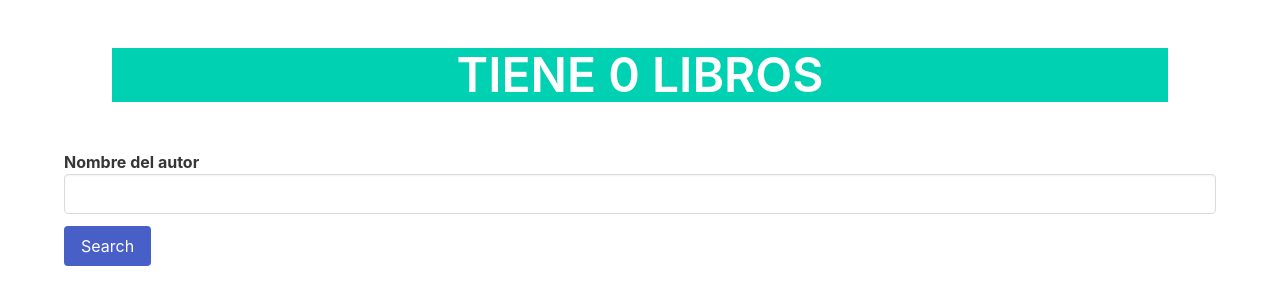
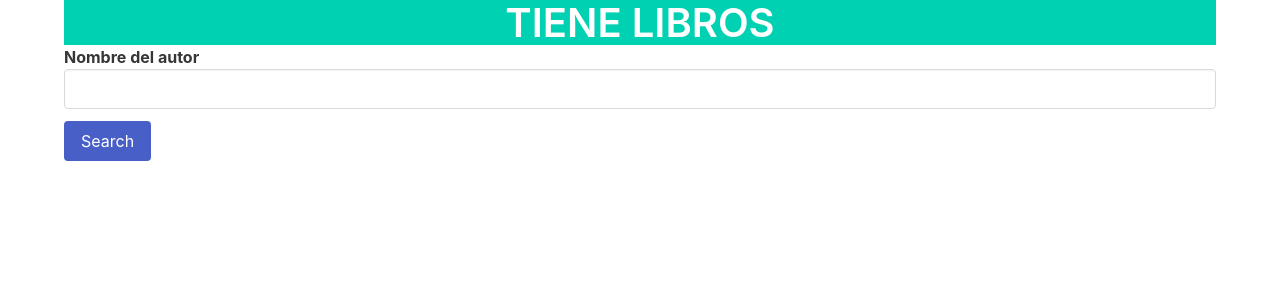
Before and after one commit to gutifer666/g-reads, a Vue app: page / in a window 1280 px wide. Shown: the top 304 px of the page. Built offline with nearby package versions, Linux system fonts and the light colour scheme.

Commit message:
Alert and counter

```diff
--- a/src/App.vue
+++ b/src/App.vue
@@ -11,7 +11,6 @@
 </template>
 
 <script>
-
 import BookList from "./components/BookList";
 import AuthorForm from "./components/AuthorForm";
 import TitleAuthor from "./components/TitleAuthor";
--- a/src/components/AuthorForm.vue
+++ b/src/components/AuthorForm.vue
@@ -36,7 +36,7 @@ export default {
       if (this.$store.state.author) {
         return this.$store.dispatch("GET_BOOKS");
       }else{
-      console.log('NO AUTHOR')
+      alert('Introduzca un autor, por favor.');
       }
     },
   },
--- a/src/components/TitleAuthor.vue
+++ b/src/components/TitleAuthor.vue
@@ -1,25 +1,26 @@
 <template>
-  <section class="hero">
-    <div class="hero-body">
-      <h1 class="title is-1 has-text-white has-background-primary has-text-centered">{{author.toUpperCase()}} TIENE {{countBooks}} LIBROS</h1>
-    </div>
-  </section>
+  <div>
+    <h2
+      class="title is-2 has-text-white has-background-primary has-text-centered"
+    >
+      {{ author.toUpperCase() }} TIENE
+      {{ countBooks != 0 ? countBooks : "" }} LIBROS
+    </h2>
+  </div>
 </template>
 
 <script>
-import { mapState } from 'vuex'
-import { mapGetters } from 'vuex'
+import { mapState } from "vuex";
+import { mapGetters } from "vuex";
 
 export default {
   name: "TitleAuthor",
   computed: {
     ...mapState(["author"]),
     ...mapGetters(["countBooks"]),
-
   },
 };
 </script>
 
 <style>
-
 </style>
```
